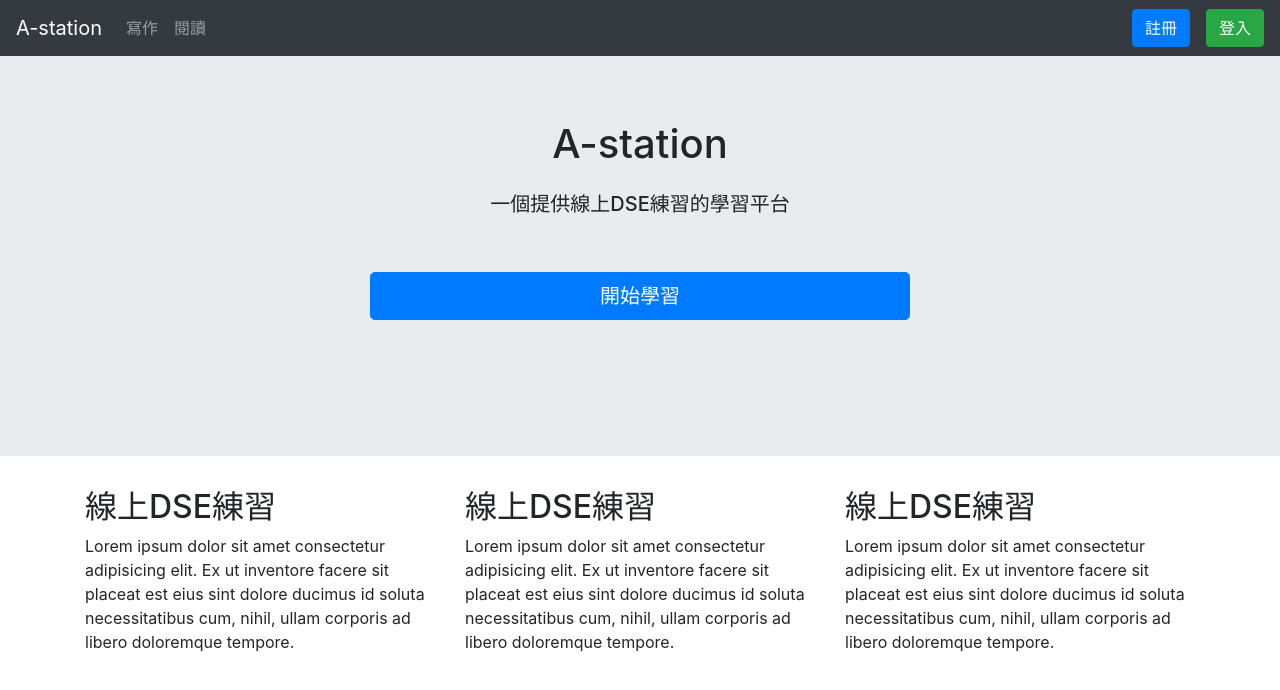
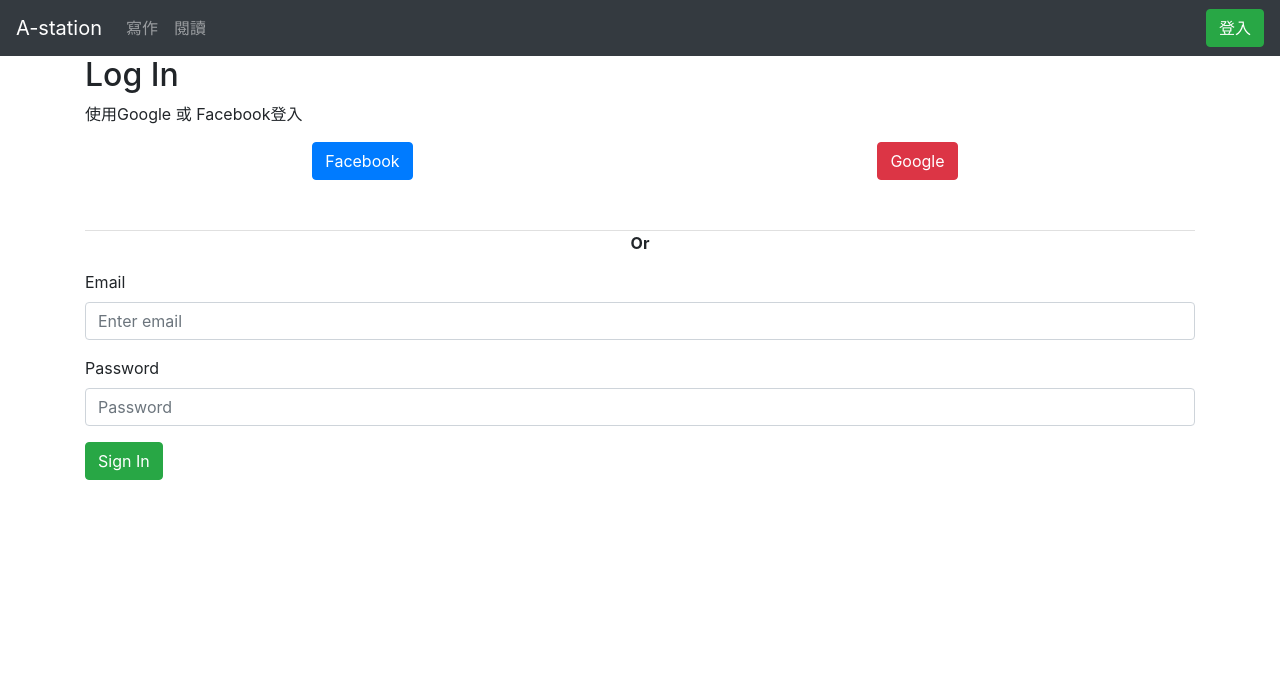
Before and after one commit to louiskwt/react-a-station, a React (Create React App) app: page /login in a window 1280 px wide. Shown: the top 690 px of the page. Built offline with nearby package versions, Linux system fonts and the light colour scheme.

Commit message:
React Router setup and built Login page

```diff
--- a/package.json
+++ b/package.json
@@ -10,6 +10,7 @@
     "react": "^17.0.2",
     "react-bootstrap": "^1.6.0",
     "react-dom": "^17.0.2",
+    "react-router-dom": "^5.2.0",
     "react-scripts": "4.0.3",
     "web-vitals": "^1.0.1"
   },
--- a/src/App.css
+++ b/src/App.css
@@ -19,3 +19,9 @@
 .site-layout .site-layout-background {
 	background: #fff;
 }
+
+.or-seperator {
+	margin: 50px 0 15px;
+	text-align: center;
+	border-top: 1px solid #e0e0e0;
+}
--- a/src/App.js
+++ b/src/App.js
@@ -2,12 +2,19 @@ import './App.css';
 import 'bootstrap/dist/css/bootstrap.min.css';
 import TopBar from './components/TopBar';
 import Landing from './components/Landing';
+import { BrowserRouter as Router, Switch, Route } from 'react-router-dom';
+import Login from './components/Login';
 
 function App() {
 	return (
 		<div>
-			<TopBar />
-			<Landing />
+			<Router>
+				<TopBar />
+				<Switch>
+					<Route exact path='/' component={Landing} />
+					<Route path='/login' component={Login} />
+				</Switch>
+			</Router>
 		</div>
 	);
 }
--- /dev/null
+++ b/src/components/Login.js
@@ -0,0 +1,41 @@
+import React from 'react';
+import Container from 'react-bootstrap/Container';
+import Form from 'react-bootstrap/Form';
+import Button from 'react-bootstrap/Button';
+import Row from 'react-bootstrap/Row';
+import Col from 'react-bootstrap/Col';
+
+const Login = () => {
+	return (
+		<Container>
+			<Form>
+				<h2>Log In</h2>
+				<p>使用Google 或 Facebook登入</p>
+				<Container>
+					<Row className='text-center'>
+						<Col md='6'>
+							<Button variant='primary'>Facebook</Button>
+						</Col>
+						<Col md='6'>
+							<Button variant='danger'>Google</Button>
+						</Col>
+					</Row>
+				</Container>
+				<div className='or-seperator'>
+					<b>Or</b>
+				</div>
+				<Form.Group className='mb-3'>
+					<Form.Label>Email</Form.Label>
+					<Form.Control type='email' placeholder='Enter email' />
+				</Form.Group>
+				<Form.Group className='mb-3'>
+					<Form.Label>Password</Form.Label>
+					<Form.Control type='password' placeholder='Password' />
+				</Form.Group>
+				<Button variant='success'>Sign In</Button>
+			</Form>
+		</Container>
+	);
+};
+
+export default Login;
--- a/src/components/TopBar.js
+++ b/src/components/TopBar.js
@@ -2,6 +2,7 @@ import React from 'react';
 import Navbar from 'react-bootstrap/Navbar';
 import Nav from 'react-bootstrap/Nav';
 import Button from 'react-bootstrap/Button';
+import { Link } from 'react-router-dom';
 
 const TopBar = () => {
 	return (
@@ -15,10 +16,9 @@ const TopBar = () => {
 						<Nav.Link>閱讀</Nav.Link>
 					</Nav>
 					<div className='inline'>
-						<Button variant='primary' className='mr-3'>
-							註冊
-						</Button>
-						<Button variant='success'>登入</Button>
+						<Link to='/login'>
+							<Button variant='success'>登入</Button>
+						</Link>
 					</div>
 				</Navbar.Collapse>
 			</Navbar>
```
Also changed, not shown: src/components/SignUp.js (added, +25 -0 lines), 1 other file (tests, documents, lock files or other folders).
